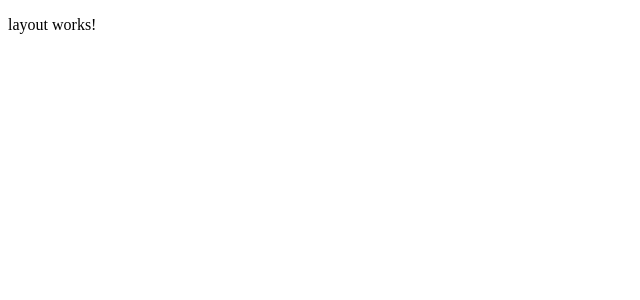
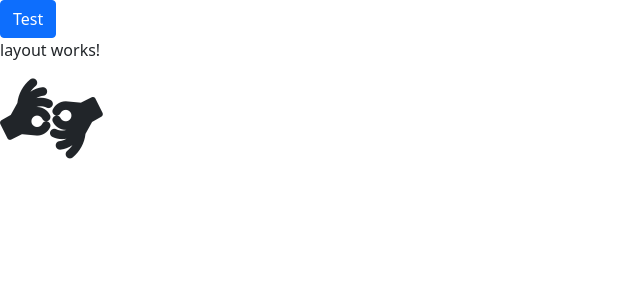
Before and after one commit to linalumburovska/feed-videos, an Angular app: page / in a window 1280 px wide. Shown: the top 300 px of the page, without its empty margins (0-640 px from the left). Built offline with nearby package versions, Linux system fonts and the light colour scheme.

Commit message:
Added Bootstrap and font Awesome to application

```diff
--- a/angular.json
+++ b/angular.json
@@ -28,6 +28,8 @@
               "src/assets"
             ],
             "styles": [
+              "node_modules/bootstrap/dist/css/bootstrap.min.css",
+              "node_modules/font-awesome/css/font-awesome.css",
               "src/styles.scss"
             ],
             "scripts": []
--- a/package.json
+++ b/package.json
@@ -19,6 +19,8 @@
     "@angular/platform-browser": "~11.2.13",
     "@angular/platform-browser-dynamic": "~11.2.13",
     "@angular/router": "~11.2.13",
+    "bootstrap": "^5.1.3",
+    "font-awesome": "^4.7.0",
     "rxjs": "~6.6.0",
     "tslib": "^2.0.0",
     "zone.js": "~0.11.3"
--- a/src/app/pages/layout/layout.component.html
+++ b/src/app/pages/layout/layout.component.html
@@ -1 +1,3 @@
+<button class="btn btn-primary">Test</button>
 <p>layout works!</p>
+<i class="fa fa-american-sign-language-interpreting fa-5x" aria-hidden="true"> </i>
```
Also changed, not shown: src/styles.scss (line endings or trailing spaces), 1 other file (tests, documents, lock files or other folders).
